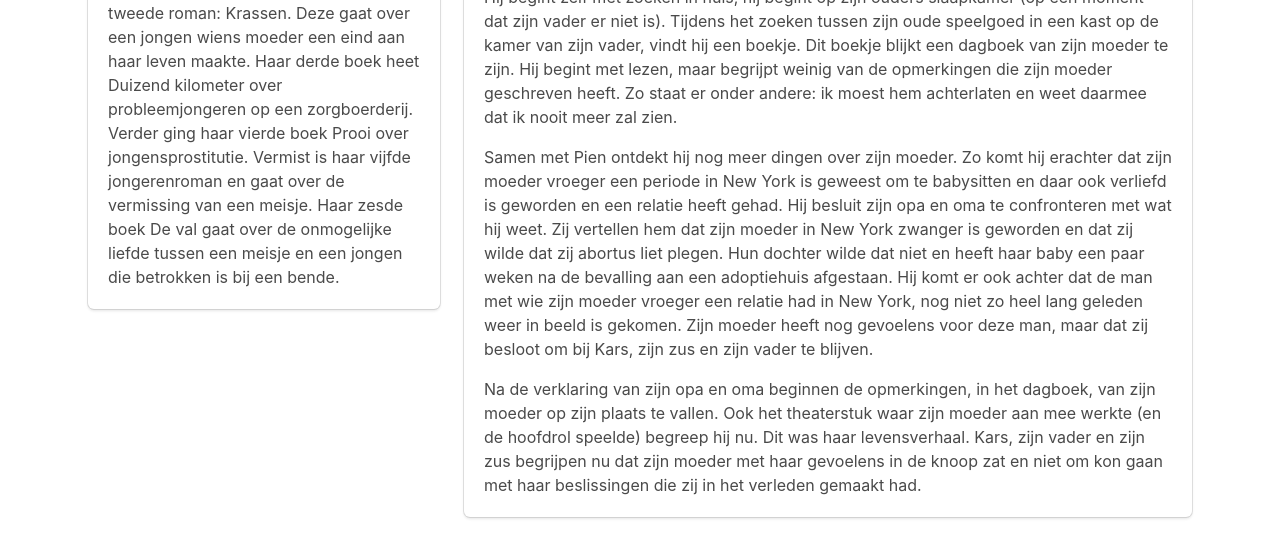
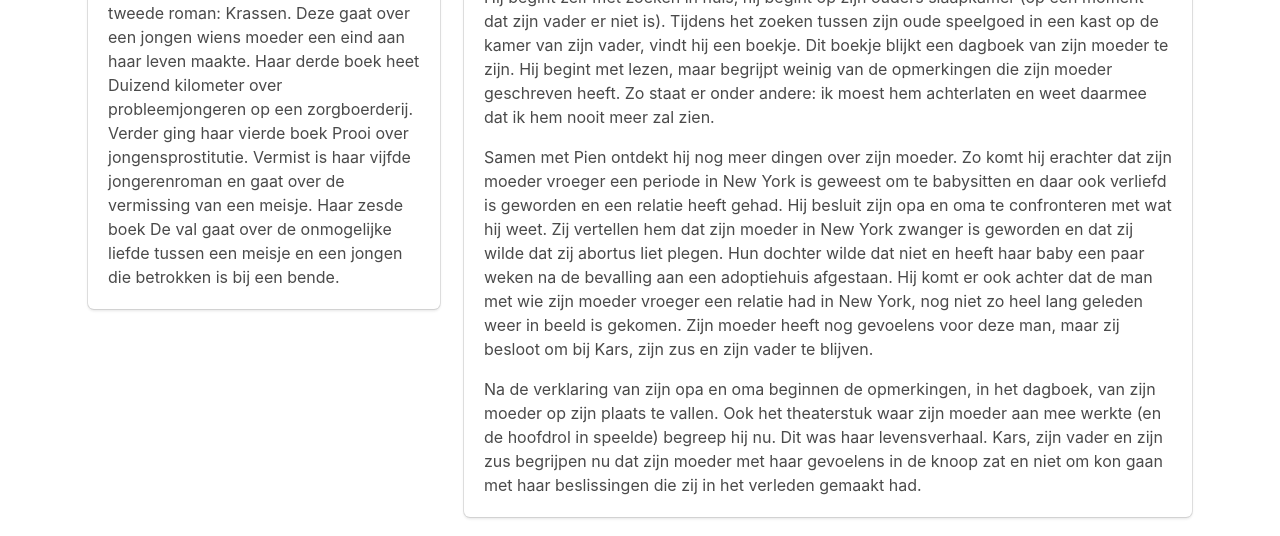
Before and after one commit to groninge01/marit, a Jekyll site: the page built from _books/krassen.md, in a window 1280 px wide. Shown: the part 691-1227 px from the top of the page. Built offline with Jekyll 4.4.1, drawn with Linux system fonts in a browser that asks for light colours; nearby versions of some CDN libraries; a script that is not in the unit is left out; some of the changed text lies outside the part shown.

Commit message:
Update Book “krassen”

```diff
--- a/_books/krassen.md
+++ b/_books/krassen.md
@@ -28,8 +28,8 @@ In zijn klas leven ze allemaal erg met hem mee. Zo ook Josje: zij nodigt hem uit
 
 Wanneer Pien per ongeluk Kars zijn arm raakt, op de plek waar hij zichzelf krast (snijdt), trekt hij zijn arm terug. Pien wil graag weten wat er aan de hand is, maar Kars geeft aan dat er niets is. Piet gelooft hem niet en weet zijn mouw omhoog te trekken. Dan ziet zij de krassen in zijn huid.  Zij geeft niet op en blijft op Kars in praten, dan vertelt hij haar wat hem dwars zit. Pien wil dat Kars met het krassen stopt. Zij spreekt met Kars af dat zij hem gaat helpen met het uitzoeken waarom zijn moeder een einde aan haar leven heeft gemaakt.
 
-Hij begint zelf met zoeken in huis, hij begint op zijn ouders slaapkamer (op een moment dat zijn vader er niet is). Tijdens het zoeken tussen zijn oude speelgoed in een kast op de kamer van zijn vader, vindt hij een boekje. Dit boekje blijkt een dagboek van zijn moeder te zijn. Hij begint met lezen, maar begrijpt weinig van de opmerkingen die zijn moeder geschreven heeft. Zo staat er onder andere: ik moest hem achterlaten en weet daarmee dat ik nooit meer zal zien.
+Hij begint zelf met zoeken in huis, hij begint op zijn ouders slaapkamer (op een moment dat zijn vader er niet is). Tijdens het zoeken tussen zijn oude speelgoed in een kast op de kamer van zijn vader, vindt hij een boekje. Dit boekje blijkt een dagboek van zijn moeder te zijn. Hij begint met lezen, maar begrijpt weinig van de opmerkingen die zijn moeder geschreven heeft. Zo staat er onder andere: ik moest hem achterlaten en weet daarmee dat ik hem nooit meer zal zien.
 
-Samen met Pien ontdekt hij nog meer dingen over zijn moeder. Zo komt hij erachter dat zijn moeder vroeger een periode in New York is geweest om te babysitten en daar ook verliefd is geworden en een relatie heeft gehad. Hij besluit zijn opa en oma te confronteren met wat hij weet. Zij vertellen hem dat zijn moeder in New York zwanger is geworden en dat zij wilde dat zij abortus liet plegen. Hun dochter wilde dat niet en heeft haar baby een paar weken na de bevalling aan een adoptiehuis afgestaan. Hij komt er ook achter dat de man met wie zijn moeder vroeger een relatie had in New York, nog niet zo heel lang geleden weer in beeld is gekomen. Zijn moeder heeft nog gevoelens voor deze man, maar dat zij besloot om bij Kars, zijn zus en zijn vader te blijven.
+Samen met Pien ontdekt hij nog meer dingen over zijn moeder. Zo komt hij erachter dat zijn moeder vroeger een periode in New York is geweest om te babysitten en daar ook verliefd is geworden en een relatie heeft gehad. Hij besluit zijn opa en oma te confronteren met wat hij weet. Zij vertellen hem dat zijn moeder in New York zwanger is geworden en dat zij wilde dat zij abortus liet plegen. Hun dochter wilde dat niet en heeft haar baby een paar weken na de bevalling aan een adoptiehuis afgestaan. Hij komt er ook achter dat de man met wie zijn moeder vroeger een relatie had in New York, nog niet zo heel lang geleden weer in beeld is gekomen. Zijn moeder heeft nog gevoelens voor deze man, maar zij besloot om bij Kars, zijn zus en zijn vader te blijven.
 
-Na de verklaring van zijn opa en oma beginnen de opmerkingen, in het dagboek, van zijn moeder op zijn plaats te vallen. Ook het theaterstuk waar zijn moeder aan mee werkte (en de hoofdrol speelde) begreep hij nu. Dit was haar levensverhaal. Kars, zijn vader en zijn zus begrijpen nu dat zijn moeder met haar gevoelens in de knoop zat en niet om kon gaan met haar beslissingen die zij in het verleden gemaakt had.
+Na de verklaring van zijn opa en oma beginnen de opmerkingen, in het dagboek, van zijn moeder op zijn plaats te vallen. Ook het theaterstuk waar zijn moeder aan mee werkte (en de hoofdrol in speelde) begreep hij nu. Dit was haar levensverhaal. Kars, zijn vader en zijn zus begrijpen nu dat zijn moeder met haar gevoelens in de knoop zat en niet om kon gaan met haar beslissingen die zij in het verleden gemaakt had.
```
